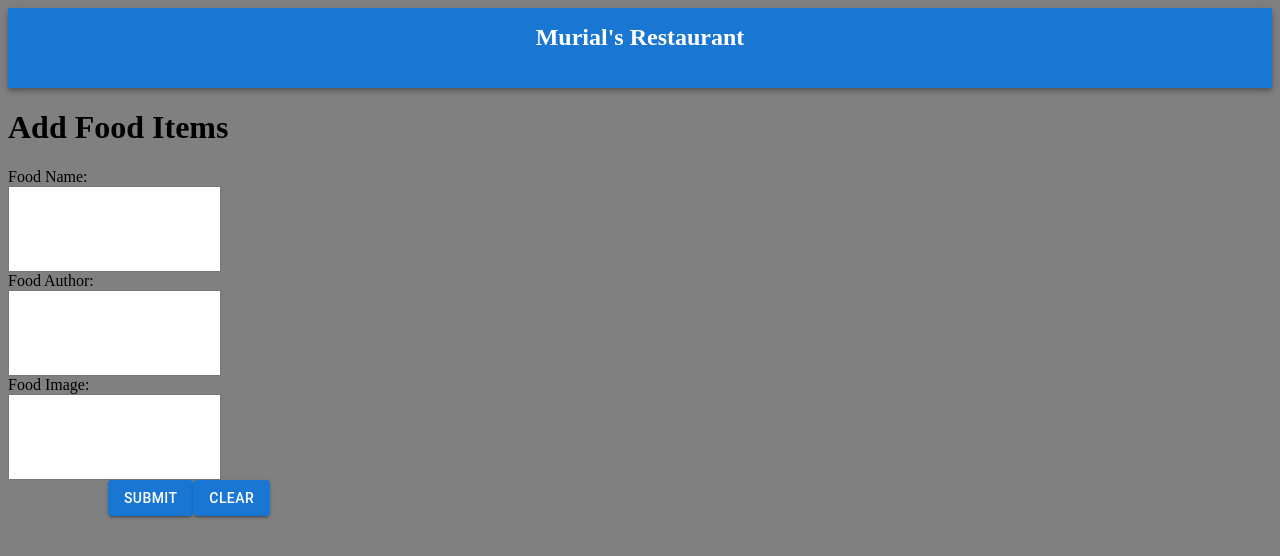
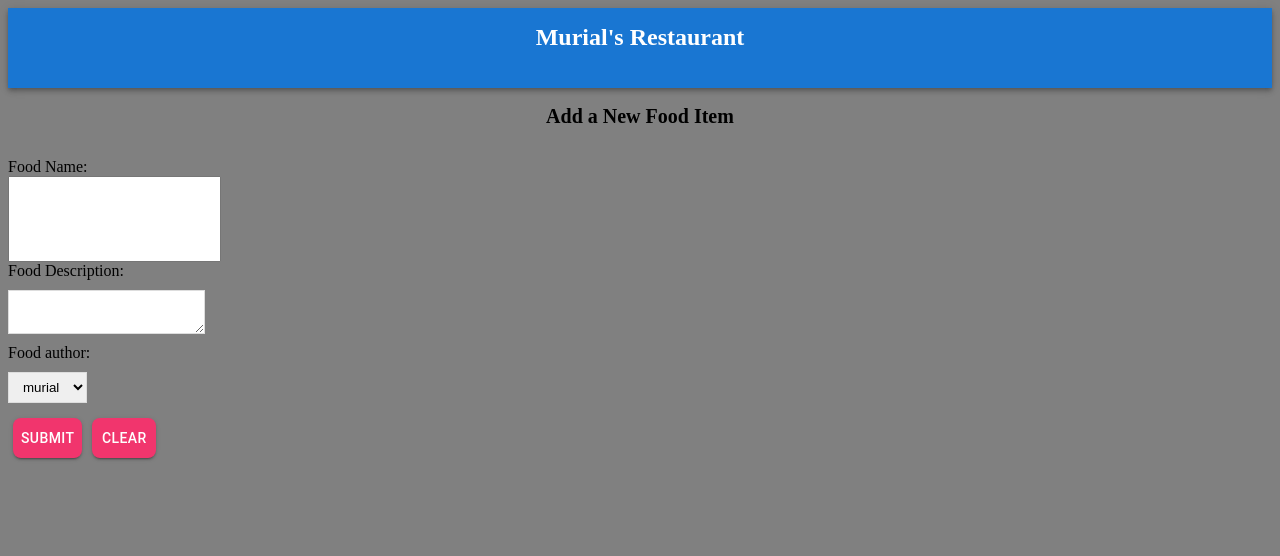
Before and after one commit to twentymurial33/murials_menu, a React (Create React App) app in the folder client/: page /add in a window 1280 px wide. Shown: the top 556 px of the page. Built offline with nearby package versions, Linux system fonts and the light colour scheme.

Commit message:
added more

```diff
--- a/client/src/pages/AddFood.js
+++ b/client/src/pages/AddFood.js
@@ -1,7 +1,6 @@
 import React, { useState } from "react";
 import { useMutation } from "react-query";
 import axios from "axios";
-import Box from "@mui/material/Box";
 import Button from "@mui/material/Button";
 import Layout from "../components/Layout";
 import styled from "styled-components";
@@ -31,53 +30,27 @@ function AddFood() {
   return (
     <div className="form">
       <Layout />
-      <h1>Add Food Items</h1>
       <Form onSubmit={handleChange}>
-        <label>
-          Food Name:
-          <input type="text" name="name" />
-        </label>
-        <label>
-          Food Author:
-          <input type="text" name="name" />
-        </label>
-        <label>
-          Food Image:
-          <input type="text" name="name" />
-        </label>
+        <h2>Add a New Food Item </h2>
+        <label>Food Name:</label>
+        <input
+          type="text"
+          required
+          value={food}
+          onChange={(e) => setFood(e.target.value)}
+        />
+        <label>Food Description:</label>
+        <textarea></textarea>
+        <label>Food author:</label>
+        <select>
+          <option value="murial">murial</option>
+          <option value="brent">brent</option>
+        </select>
+        <Button variant="contained" onClick={handleSubmit}>
+          Submit
+        </Button>
+        <Button variant="contained">Clear</Button>
       </Form>
-      <Button variant="contained" onClick={handleSubmit}>
-        Submit
-      </Button>
-      <Button variant="contained">Clear</Button>
-      <ul className="list">
-        {Array.from(food).map((data) => {
-          return (
-            <>
-              <p key={food.id}>
-                <img src={food.img} alt="images" />
-                <Box
-                  lg={{
-                    display: "flex",
-
-                    flexWrap: "wrap",
-                    "& > :not(style)": {
-                      m: 1,
-                      width: 128,
-                      height: 128,
-                    },
-                  }}
-                  style={{
-                    color: "white",
-                    backgroundColor: "black",
-                    width: "720px",
-                  }}
-                ></Box>
-              </p>
-            </>
-          );
-        })}
-      </ul>
     </div>
   );
 }
@@ -90,16 +63,42 @@ const Form = styled.form`
     height: 10vh;
     padding-left: 30px;
   }
+  h2 {
+    font-size: 20px;
+    color: black;
+    margin-bottom: 30px;
+  }
+
+  textarea {
+    padding: 6px 10px;
+    margin: 10px 0;
+    border: 1px solid #ddd;
+    box-sizing: border-box;
+    display: block;
+  }
 
   Button {
     margin: 5px;
+    background: #f1356d;
+    color: #fff;
+    border: 0;
+    padding: 8px;
+    border-radius: 8px;
+    cursor: pointer;
+  }
+
+  select {
+    padding: 6px 10px;
+    margin: 10px 0;
+    border: 1px solid #ddd;
+    box-sizing: border-box;
+    display: block;
   }
 
   Form {
-    display: flex;
-    align-items: center;
-    justify-content: center;
-    height: 100vh;
+    max-width: 400px;
+    margin: 0 auto;
+    text-align: center;
   }
 `;
 
```
